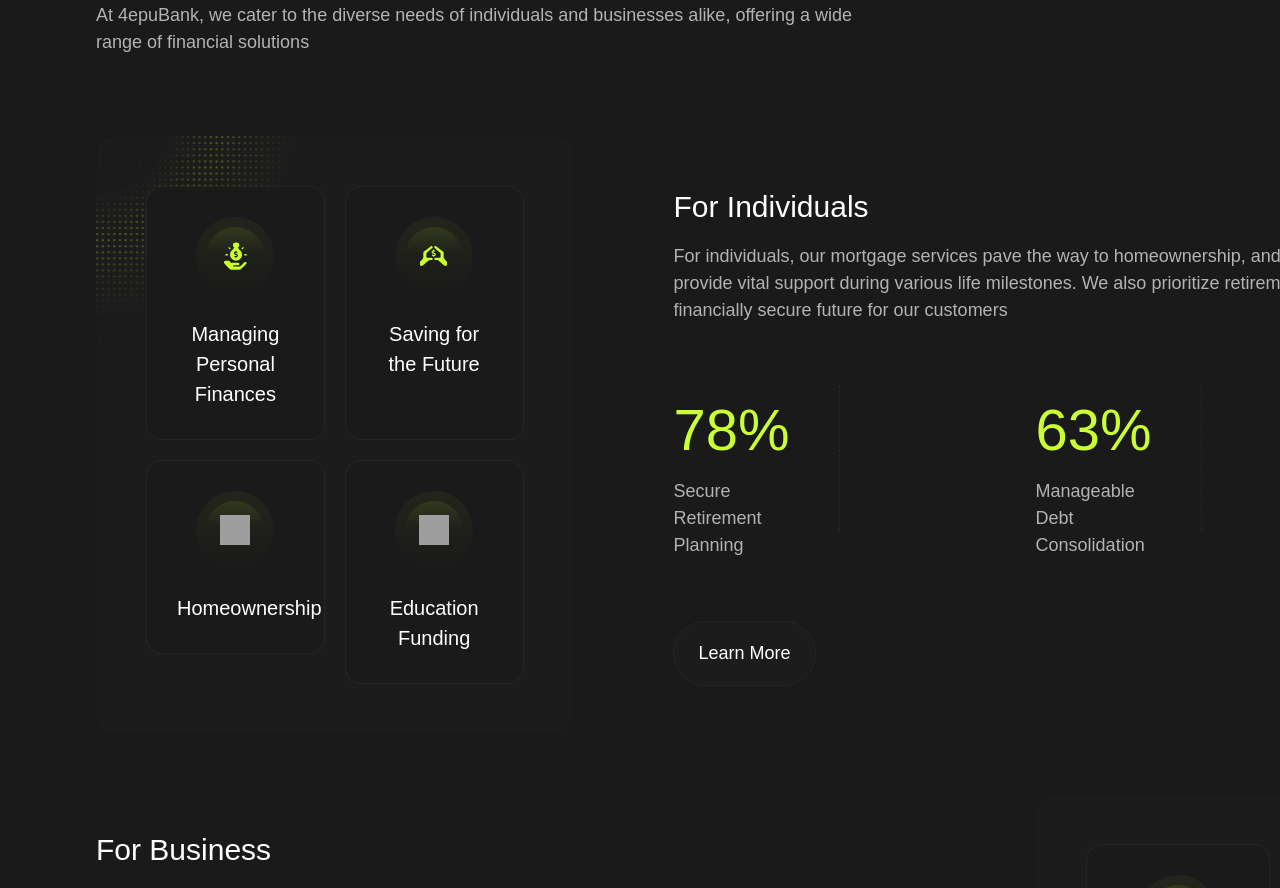
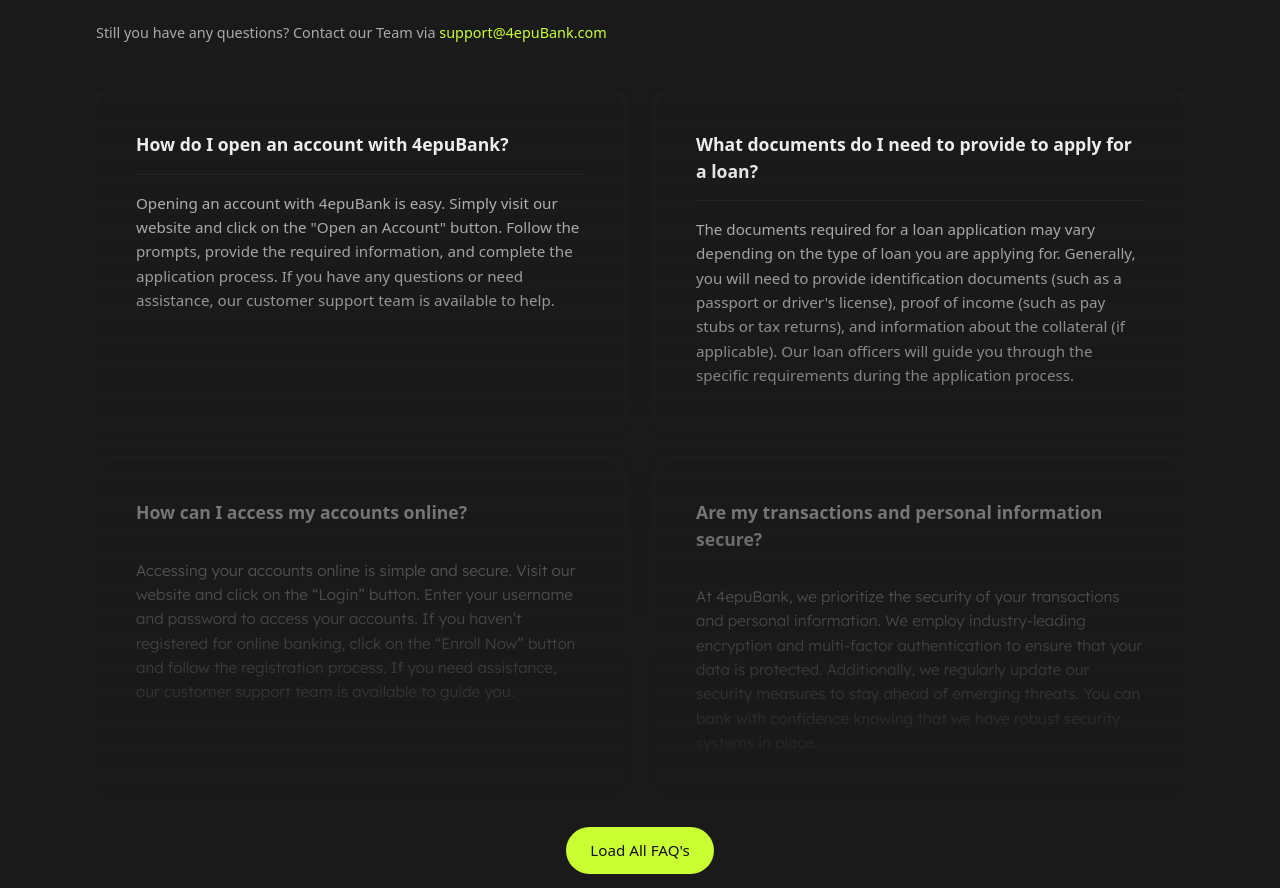
Before and after one commit to Cennge/Banking-Company, a React (Vite) app: page / in a window 1280 px wide. Shown: the part 1052-1940 px from the top of the page. Built offline with nearby package versions, Linux system fonts and the light colour scheme; grey boxes are pictures that could not be loaded.

Commit message:
added FAQsec

```diff
--- /dev/null
+++ b/src/components/FAQ/FAQ.css
@@ -0,0 +1,134 @@
+.faq-section {
+  color: #f1f1f1;
+  text-align: center;
+  width: 85%;
+}
+
+.faq-title {
+  color: var(--absolute-white, #ffffff);
+  text-align: left;
+  font-family: "Lexend-Medium", sans-serif;
+  font-size: 48px;
+  line-height: 150%;
+  font-weight: 500;
+  position: relative;
+  align-self: stretch;
+    margin-bottom: 14px;
+}
+
+.faq-title .highlight {
+  color: #CAFF33;
+}
+
+.faq-subtitle {
+  color: #aaa;
+  font-size: 0.9rem;
+  margin-bottom: 3rem;
+  text-align: start;
+
+}
+
+.faq-subtitle a {
+  color: #CAFF33;
+}
+
+.faq-grid {
+  display: grid;
+  grid-template-columns: 1fr;
+  gap: 2rem;
+      mask-image: linear-gradient(to bottom, rgba(0,0,0,1), rgba(0,0,0,0));
+  -webkit-mask-image: linear-gradient(to bottom, rgba(0,0,0,1), rgba(0,0,0,0));
+}
+
+.faq-card-content {
+  position: relative;
+  overflow-y: auto;
+  max-height: 180px;
+
+  z-index: 1;
+  font-family: Lexend;
+  font-weight: 300;
+  font-size: 18px;
+  line-height: 150%;
+  letter-spacing: 0%;
+
+}
+
+.faq-grid.expanded {
+  mask-image: none;
+  -webkit-mask-image: none;
+  max-height: none;
+  overflow: visible;
+}
+.faq-button {
+  position: relative;
+  z-index: 10;
+}
+
+
+@media (min-width: 768px) {
+  .faq-grid {
+    grid-template-columns: 1fr 1fr;
+  }
+}
+
+@media (max-width: 768px) {
+  .faq-subtitle {
+    text-align: center;
+  }
+  .faq-title {
+    text-align: center;
+  }
+}
+
+
+.faq-card {
+  background-color: #1a1a1a;
+  padding: 40px;
+  border-radius: 1rem;
+  text-align: left;
+  box-shadow: 0 0 0.5rem #262626;
+  transition: transform 0.2s ease;
+}
+
+.faq-card:hover {
+  transform: translateY(-4px);
+}
+
+.faq-card h3 {
+  font-size: 1.1rem;
+  margin-bottom: 0.8rem;
+  font-weight: 600;
+  color: #fff;
+}
+
+.faq-card p {
+  color: #ccc;
+  font-size: 0.95rem;
+  line-height: 1.6;
+}
+
+.faq-button {
+  margin-top: 2rem;
+  padding: 0.75rem 1.5rem;
+  font-size: 0.95rem;
+  font-weight: 500;
+  border: none;
+  border-radius: 9999px;
+  background-color: #CAFF33;
+  color: #111;
+  cursor: pointer;
+  transition: background-color 0.3s ease;
+}
+
+.faq-button:hover {
+  background-color: #d0ff80;
+}
+
+.faq-undrelined {
+    width: 100%;
+    height: 1px;
+    background-color: #262626;
+    margin: 1rem 0;
+    border-radius: 10px;
+}
--- /dev/null
+++ b/src/components/FAQ/FAQ.tsx
@@ -0,0 +1,65 @@
+import { useState } from 'react';
+import './FAQ.css';
+
+export const FAQ = () => {
+  const [showAll, setShowAll] = useState(false);
+
+  const handleToggle = () => {
+    setShowAll((prev) => !prev);
+  };
+
+  return (
+    <section className="faq-section">
+      <h2 className="faq-title">
+        <span className="highlight">Frequently</span> Asked Questions
+      </h2>
+      <p className="faq-subtitle">
+        Still you have any questions? Contact our Team via{' '}
+        <a href="mailto:support@4epuBank.com">support@4epuBank.com</a>
+      </p>
+
+      <div className={`faq-grid ${showAll ? 'expanded' : ''}`}>
+        <div className="faq-card">
+          <h3>How do I open an account with 4epuBank?</h3>
+             <div className="faq-undrelined"></div>
+          <p>Opening an account with 4epuBank is easy. Simply visit our website and click on the "Open an Account" button. Follow the prompts, provide the required information, and complete the application process. If you have any questions or need assistance, our customer support team is available to help.</p>
+        </div>
+        <div className="faq-card">
+          <h3>What documents do I need to provide to apply for a loan?</h3>
+             <div className="faq-undrelined"></div>
+          <p>The documents required for a loan application may vary depending on the type of loan you are applying for. Generally, you will need to provide identification documents (such as a passport or driver's license), proof of income (such as pay stubs or tax returns), and information about the collateral (if applicable). Our loan officers will guide you through the specific requirements during the application process.</p>
+        </div>
+        <div className="faq-card">
+          <h3>How can I access my accounts online?</h3>
+             <div className="faq-undrelined"></div>
+          <div className="faq-card-content">
+            <p>Accessing your accounts online is simple and secure. Visit our website and click on the “Login” button. Enter your username and password to access your accounts. If you haven’t registered for online banking, click on the “Enroll Now” button and follow the registration process. If you need assistance, our customer support team is available to guide you.</p>
+          </div>
+        </div>
+        <div className="faq-card">
+          <h3>Are my transactions and personal information secure?</h3>
+             <div className="faq-undrelined"></div>
+          <div className="faq-card-content">
+            <p>At 4epuBank, we prioritize the security of your transactions and personal information. We employ industry-leading encryption and multi-factor authentication to ensure that your data is protected. Additionally, we regularly update our security measures to stay ahead of emerging threats. You can bank with confidence knowing that we have robust security systems in place.</p>
+          </div>
+        </div>
+
+        <div className={`faq-card ${showAll ? '' : 'hidden'}`}>
+          <h3>Can I set up automatic bill payments?</h3>
+             <div className="faq-undrelined"></div>
+          <p>At 4epuBank, your privacy and transaction security are paramount. We implement state-of-the-art encryption technology alongside multi-factor authentication to protect your data at every step. Our security systems are constantly monitored and updated to defend against the latest threats. With us, you can manage your finances confidently and securely.</p>
+        </div>
+        <div className={`faq-card ${showAll ? '' : 'hidden'}`}>
+
+          <h3>What should I do if I forget my online banking password?</h3>
+          <div className="faq-undrelined"></div>
+          <p>At 4epuBank, safeguarding your transactions and personal data is our top priority. We utilize cutting-edge encryption and multi-factor authentication to ensure your information remains secure. Additionally, we continuously enhance our security protocols to stay ahead of evolving threats. You can trust us to keep your finances well protected.</p>
+        </div>
+      </div>
+
+      <button className="faq-button" onClick={handleToggle}>
+        {showAll ? 'Hide Extra FAQ\'s' : 'Load All FAQ\'s'}
+      </button>
+    </section>
+  );
+};
--- a/src/components/Home-Page/Home-Page.tsx
+++ b/src/components/Home-Page/Home-Page.tsx
@@ -6,6 +6,8 @@
 import { useState, useEffect } from "react";
 import AOS from "aos";
 import "aos/dist/aos.css";
+import { FAQ } from "../FAQ/FAQ";
+
 
 export function Home() {
   useEffect(() => {
@@ -16,6 +18,10 @@
     <div>
       <div className="sec" data-aos="fade-up">
         <Section2 />
+      </div>
+
+       <div className="sec" data-aos="fade-up">
+        <FAQ/>
       </div>
 
       <div className="sec" data-aos="fade-up" data-aos-delay="200">
```
